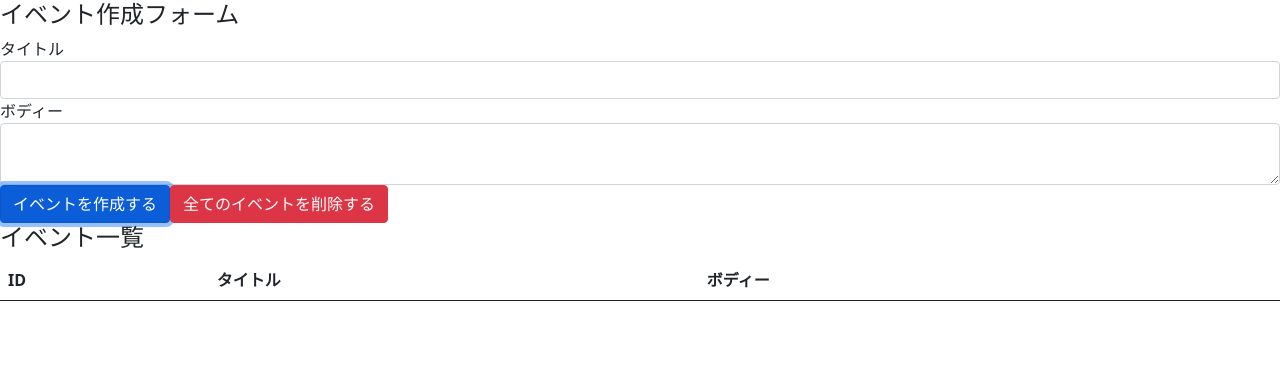
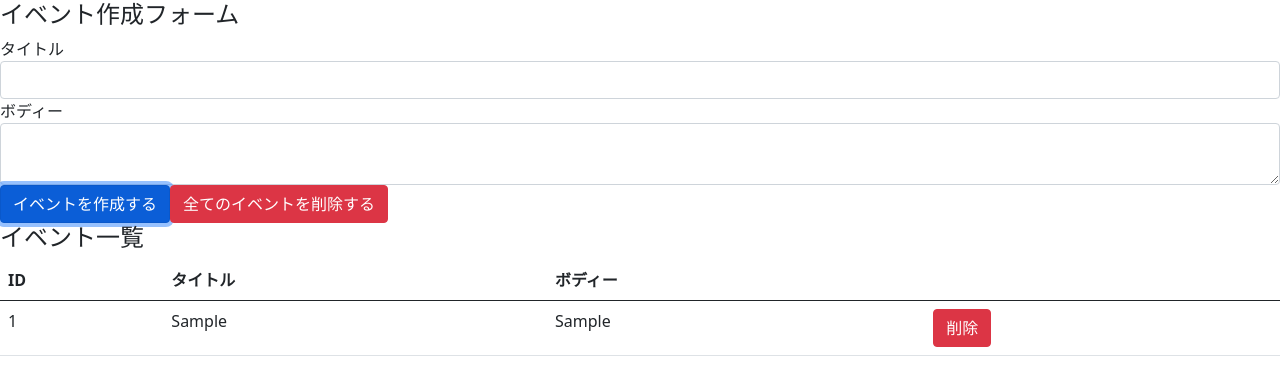
Before and after one commit to uchi0824/hooks-101, a React (Create React App) app: page / in a window 1280 px wide. Both pictures are taken after typing "Sample", "Sample" into the empty fields and a click on the button "イベントを作成する". Shown: the top 386 px of the page. Built offline with nearby package versions, Linux system fonts and the light colour scheme.

Commit message:
display events, refactor and implement remove event button

```diff
--- a/src/components/App.js
+++ b/src/components/App.js
@@ -1,5 +1,6 @@
 import React, { useReducer, useState } from "react";
 import "bootstrap/dist/css/bootstrap.min.css";
+import Event from "./Event";
 import reducer from "../reducers";
 
 const App = () => {
@@ -24,7 +25,7 @@
       <h4>イベント作成フォーム</h4>
       <form>
         <div className="form-group">
-          <label for="formEventTitle">タイトル</label>
+          <label htmlFor="formEventTitle">タイトル</label>
           <input
             className="form-control"
             id="formEventTitle"
@@ -34,7 +35,7 @@
         </div>
 
         <div className="form-group">
-          <label for="formEventBody">ボディー</label>
+          <label htmlFor="formEventBody">ボディー</label>
           <textarea
             className="form-control"
             id="formEventBody"
@@ -50,7 +51,7 @@
       </form>
 
       <h4>イベント一覧</h4>
-      <table class="table table-hover">
+      <table className="table table-hover">
         <thead>
           <tr>
             <th>ID</th>
@@ -59,7 +60,11 @@
             <th></th>
           </tr>
         </thead>
-        <tbody></tbody>
+        <tbody>
+          {state.map((event, index) => (
+            <Event key={index} event={event} dispatch={dispatch} />
+          ))}
+        </tbody>
       </table>
     </div>
   );
--- /dev/null
+++ b/src/components/Event.js
@@ -0,0 +1,28 @@
+import React from "react";
+
+const Event = ({ dispatch, event }) => {
+  const id = event.id;
+
+  const handleClickDeleteButton = () => {
+    dispatch({ type: "DELETE_EVENT", id });
+  };
+
+  return (
+    <tr>
+      <td>{id}</td>
+      <td>{event.title}</td>
+      <td>{event.body}</td>
+      <td>
+        <button
+          type="button"
+          className="btn btn-danger"
+          onClick={handleClickDeleteButton}
+        >
+          削除
+        </button>
+      </td>
+    </tr>
+  );
+};
+
+export default Event;
--- a/src/reducers/index.js
+++ b/src/reducers/index.js
@@ -36,7 +36,7 @@
 
       return [...state, { id, ...event }];
     case "DELETE_EVENT":
-      return state;
+      return state.filter((event) => event.id !== action.id);
     case "DELETE_ALL_EVENTS":
       return [];
     default:
```
